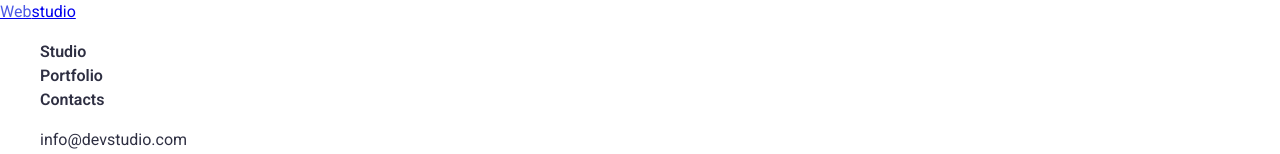
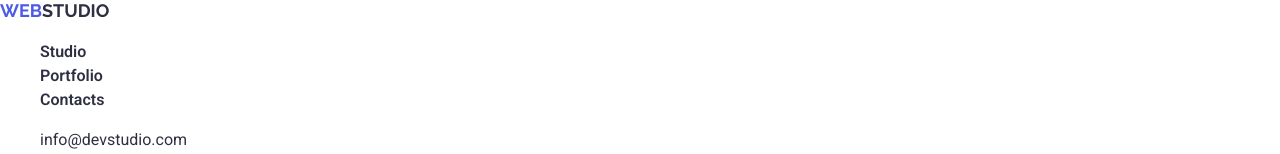
Before and after one commit to regina-kuzmiv/goit-markup-hw-01, a plain HTML site: page index.html in a window 1280 px wide. Shown: the top 154 px of the page. Drawn offline with nearby package versions, Linux system fonts and the light colour scheme; a web font is replaced by a local one.

Commit message:
add index

```diff
--- a/css/styles.css
+++ b/css/styles.css
@@ -7,7 +7,7 @@ list-style-type: none;
 .accent {
     color: #4D5AE5;
 }
-.logo {
+.logo-dark {
     text-decoration: none;
     font-family: "Raleway", sans-serif;
     color: #2E2F42;
```
